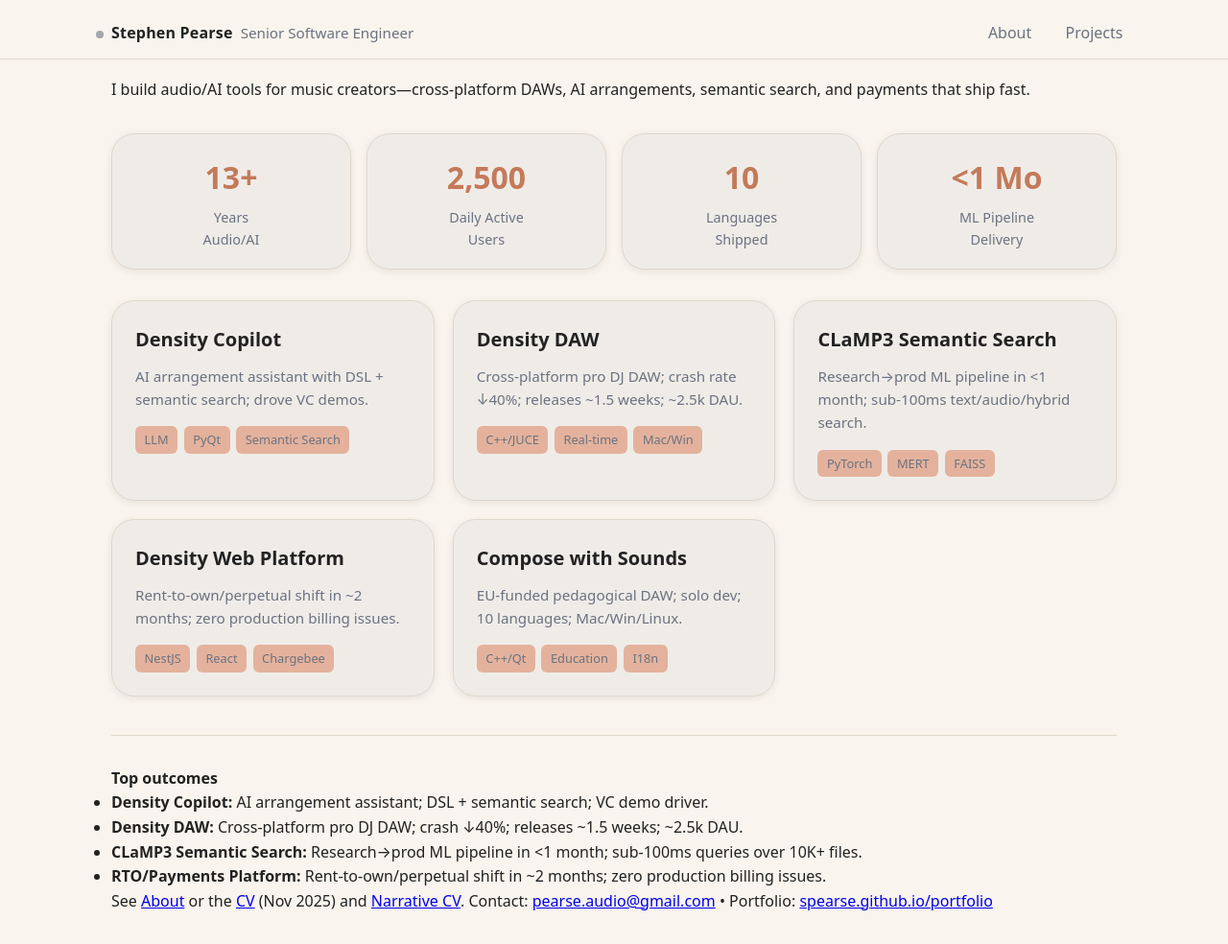
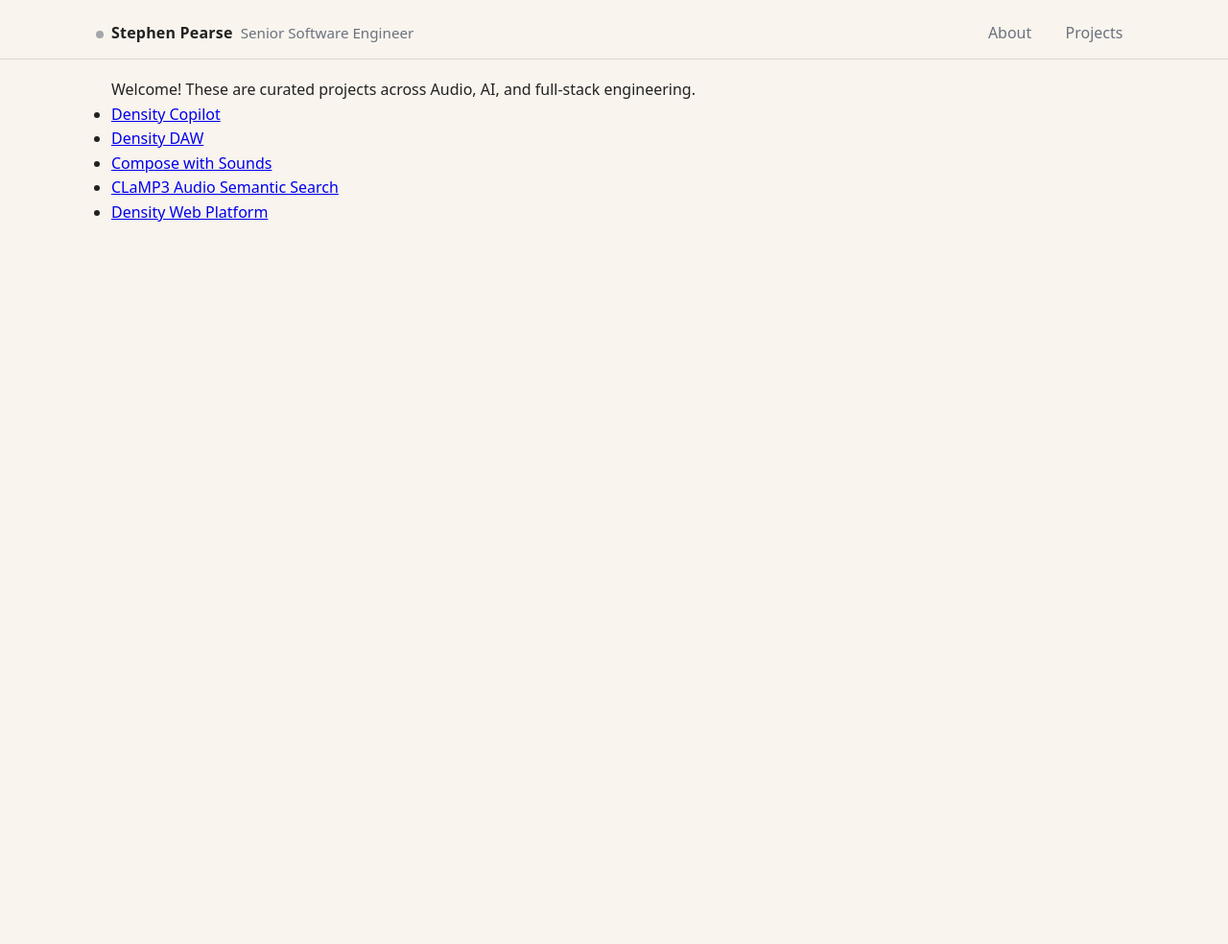
Before and after one commit to spearse/portfolio, a Jekyll site: the page built from index.md, in a window 1280 px wide and 984 px high. Shown: the whole window at 96% size. Built offline with Jekyll 4.4.1, drawn with Linux system fonts in a browser that asks for light colours.

```diff
--- a/index.md
+++ b/index.md
@@ -3,71 +3,10 @@ layout: home
 title: Selected Projects
 ---
 
-I build audio/AI tools for music creators—cross-platform DAWs, AI arrangements, semantic search, and payments that ship fast.
+Welcome! These are curated projects across Audio, AI, and full-stack engineering.
 
-<div class="metrics-box">
-  <div class="metric">
-    <span class="metric-value">13+</span>
-    <span class="metric-label">Years<br>Audio/AI</span>
-  </div>
-  <div class="metric">
-    <span class="metric-value">2,500</span>
-    <span class="metric-label">Daily Active<br>Users</span>
-  </div>
-  <div class="metric">
-    <span class="metric-value">10</span>
-    <span class="metric-label">Languages<br>Shipped</span>
-  </div>
-  <div class="metric">
-    <span class="metric-value">&lt;1 Mo</span>
-    <span class="metric-label">ML Pipeline<br>Delivery</span>
-  </div>
-</div>
-
-<div class="cards" id="projects">
-  <a class="card" href="{{ site.baseurl }}/projects/01-Density-Copilot.html">
-    <h3>Density Copilot</h3>
-    <p>AI arrangement assistant with DSL + semantic search; drove VC demos.</p>
-    <ul class="tags">
-      <li>LLM</li><li>PyQt</li><li>Semantic Search</li>
-    </ul>
-  </a>
-  <a class="card" href="{{ site.baseurl }}/projects/02-Density-DAW.html">
-    <h3>Density DAW</h3>
-    <p>Cross-platform pro DJ DAW; crash rate ↓40%; releases ~1.5 weeks; ~2.5k DAU.</p>
-    <ul class="tags">
-      <li>C++/JUCE</li><li>Real-time</li><li>Mac/Win</li>
-    </ul>
-  </a>
-  <a class="card" href="{{ site.baseurl }}/projects/04-CLaMP3-Audio-Semantic-Search.html">
-    <h3>CLaMP3 Semantic Search</h3>
-    <p>Research→prod ML pipeline in &lt;1 month; sub-100ms text/audio/hybrid search.</p>
-    <ul class="tags">
-      <li>PyTorch</li><li>MERT</li><li>FAISS</li>
-    </ul>
-  </a>
-  <a class="card" href="{{ site.baseurl }}/projects/05-Density-Web-Platform.html">
-    <h3>Density Web Platform</h3>
-    <p>Rent-to-own/perpetual shift in ~2 months; zero production billing issues.</p>
-    <ul class="tags">
-      <li>NestJS</li><li>React</li><li>Chargebee</li>
-    </ul>
-  </a>
-  <a class="card" href="{{ site.baseurl }}/projects/03-Compose-with-Sounds.html">
-    <h3>Compose with Sounds</h3>
-    <p>EU-funded pedagogical DAW; solo dev; 10 languages; Mac/Win/Linux.</p>
-    <ul class="tags">
-      <li>C++/Qt</li><li>Education</li><li>I18n</li>
-    </ul>
-  </a>
-</div>
-
-<hr class="rule">
-
-**Top outcomes**
-- **Density Copilot:** AI arrangement assistant; DSL + semantic search; VC demo driver.
-- **Density DAW:** Cross-platform pro DJ DAW; crash ↓40%; releases ~1.5 weeks; ~2.5k DAU.
-- **CLaMP3 Semantic Search:** Research→prod ML pipeline in <1 month; sub-100ms queries over 10K+ files.
-- **RTO/Payments Platform:** Rent-to-own/perpetual shift in ~2 months; zero production billing issues.
-
-See [About]({{ site.baseurl }}/about/) or the [CV]({{ site.baseurl }}/cv/) (Nov 2025) and [Narrative CV]({{ site.baseurl }}/cv-clean/). Contact: [pearse.audio@gmail.com](mailto:pearse.audio@gmail.com) • Portfolio: [spearse.github.io/portfolio](https://spearse.github.io/portfolio/)
+- [Density Copilot](projects/01-Density-Copilot.md)
+- [Density DAW](projects/02-Density-DAW.md)
+- [Compose with Sounds](projects/03-Compose-with-Sounds.md)
+- [CLaMP3 Audio Semantic Search](projects/04-CLaMP3-Audio-Semantic-Search.md)
+- [Density Web Platform](projects/05-Density-Web-Platform.md)
```
Also changed, not shown: cv.md (+7 -7 lines), projects/01-Density-Copilot.md (+1 -1 lines), projects/02-Density-DAW.md (+1 -1 lines), projects/05-Density-Web-Platform.md (+1 -1 lines).
